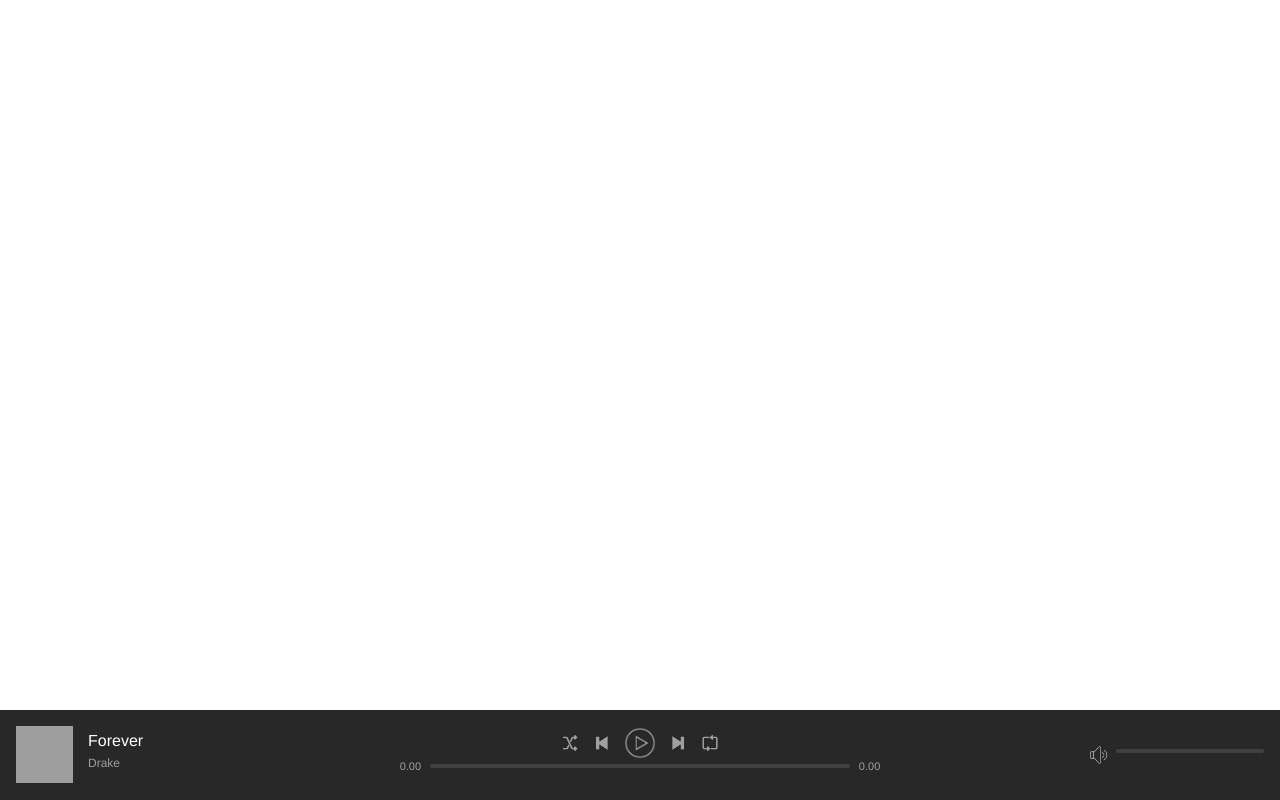
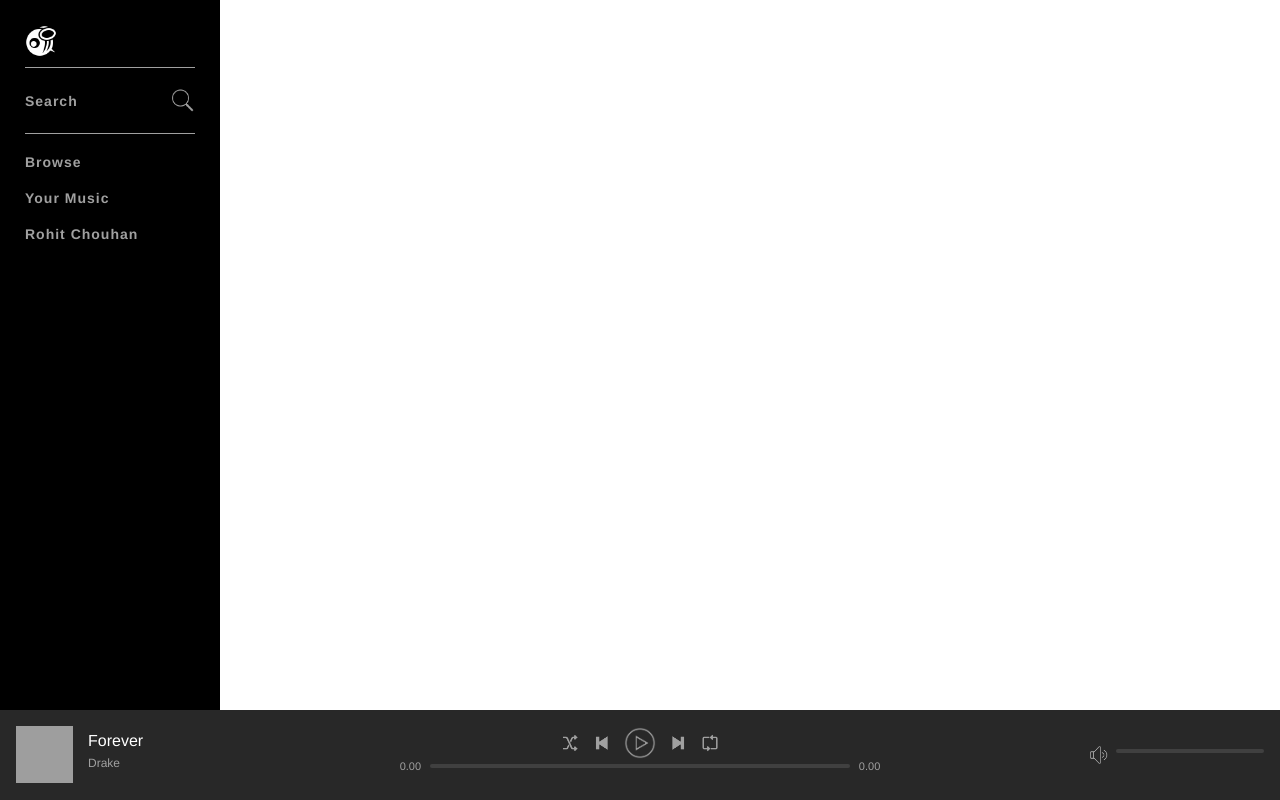
Before and after one commit to rochouhan/Slotify, a PHP site: page / in a window 1280 px wide. Run offline with PHP 8.4, Linux system fonts and the light colour scheme; the visitor is signed in with stand-in values (Sample User, id 1); grey boxes are pictures that could not be loaded.

Commit message:
55. Navigation links color change on hover

```diff
--- a/assets/css/style.css
+++ b/assets/css/style.css
@@ -139,3 +139,58 @@
 	flex-direction: row;
 	align-items: center;
 }
+
+#topContainer {
+	min-height: 100%;
+	width: 100%;
+}
+
+#navBarContainer {
+	background-color: #000;
+	width: 220px;
+	height: 100vh;
+	position: fixed;
+	top: 0;
+	left: 0;
+}
+
+.navBar {
+	padding: 25px;
+	display: flex;
+	flex-direction: column;
+	-ms-flex-direction: column;
+}
+
+.logo img {
+	width: 32px;
+	margin-bottom: 10px;
+}
+
+.icon {
+	width: 25px;
+}
+.group {
+	border-top: 1px solid #a0a0a0;
+	padding: 10px 0;
+}
+.navItem {
+	padding: 10px 0;
+	font-size: 14px;
+	font-weight: 700;
+	display: block;
+	letter-spacing: 1px;
+}
+
+.navItemLink {
+	color: #a0a0a0;
+	text-decoration: none;
+	display: flex;
+	justify-content: space-between;
+	align-items: center;
+	transition: 0.3s;
+}
+
+.navItemLink:hover {
+	color: #fff;
+	font-size: 18px;
+}
--- a/index.php
+++ b/index.php
@@ -14,6 +14,36 @@
 </head>
 
 <body>
+    <div id="mainContainer">
+        <div id="topContainer">
+            <div id="navBarContainer">
+                <nav class="navBar">
+                    <a href="index.php" class="logo">
+                        <img src="assets/images/icons/logo.png" alt="">
+                    </a>
+
+                    <div class="group">
+                        <div class="navItem">
+                            <a href="search.php" class="navItemLink">
+                                Search
+                                <img src="assets/images/icons/search.png" alt="Search" class="icon">
+                            </a>
+                        </div>
+                    </div>
+                    <div class="group">
+                        <div class="navItem">
+                            <a href="browse.php" class="navItemLink">Browse</a>
+                        </div>
+                        <div class="navItem">
+                            <a href="yourmusic.php" class="navItemLink">Your Music</a>
+                        </div>
+                        <div class="navItem">
+                            <a href="profile.php" class="navItemLink">Rohit Chouhan</a>
+                        </div>
+                    </div>
+                </nav>
+            </div>
+        </div>
         <div id="nowPlayingBarContainer">
             <div id="nowPlayingBar">
                 <div id="nowPlayingLeft">
@@ -81,6 +111,8 @@
                 </div>
             </div>
         </div>
+    </div>
+
 
 </body>
 
```
Also changed, not shown: assets/images/icons/logo.png (added). Lines whose indentation alone changed are shown as unchanged.
